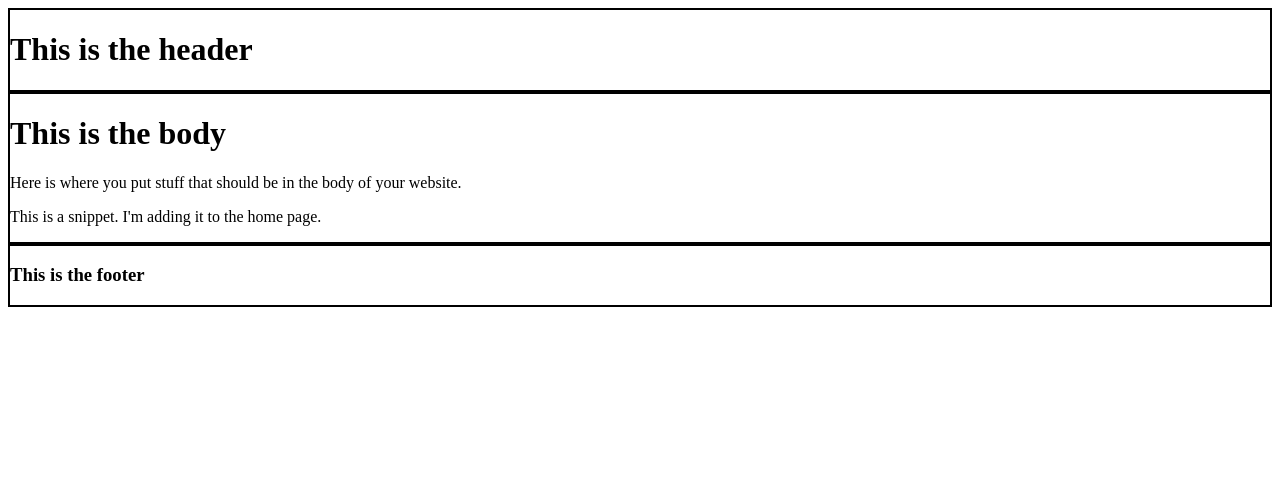
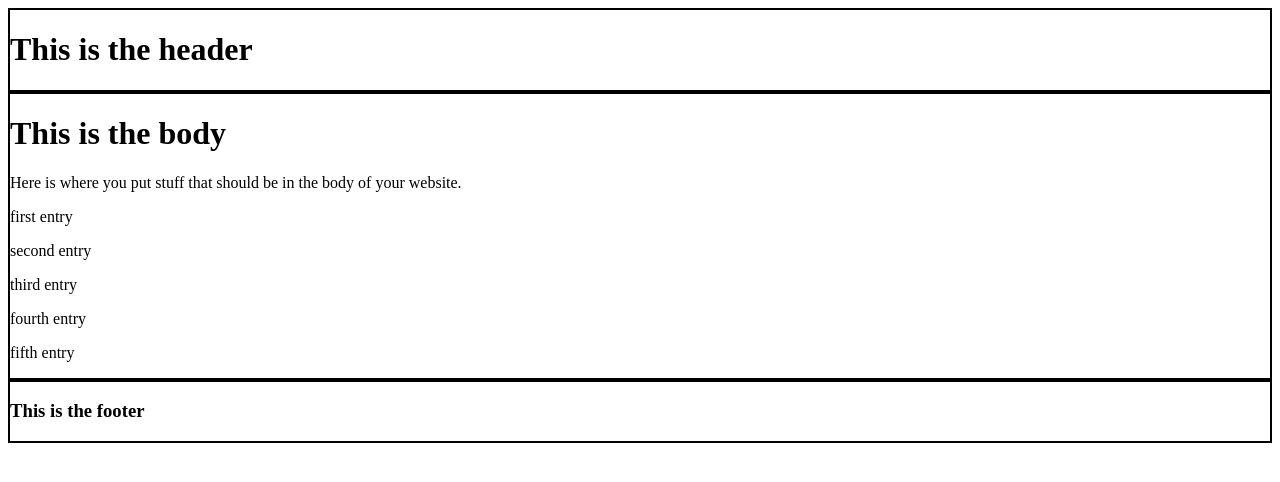
Before and after one commit to mitchtabian/CodingWithMitch-Blog-Course, a Django app: page / in a window 1280 px wide. Shown: the top 482 px of the page. Run offline with Django 3.2, Linux system fonts and the light colour scheme.

Commit message:
Passing Variables to a Template with Django

```diff
--- a/src/personal/templates/personal/home.html
+++ b/src/personal/templates/personal/home.html
@@ -8,7 +8,10 @@
 	<h1>This is the body</h1>
 	<p>Here is where you put stuff that should be in the body of your website.</p>
 
-	{% include 'personal/snippets/body_snippet.html' %}
+	{% for list_item in list_of_values %}
+		{% include 'personal/snippets/body_snippet.html' with value=list_item %}
+	{% endfor %}
+
 
 </div>
 
--- a/src/personal/templates/personal/snippets/body_snippet.html
+++ b/src/personal/templates/personal/snippets/body_snippet.html
@@ -1 +1 @@
-<p>This is a snippet. I'm adding it to the home page.</p>
+<p>{{value}}</p>
--- a/src/personal/views.py
+++ b/src/personal/views.py
@@ -3,5 +3,20 @@ from django.shortcuts import render
 # Create your views here.
 
 def home_screen_view(request):
-	print(request.headers)
-	return render(request, "personal/home.html", {})
+	context = {}
+	# context['some_string'] = "this is some string that I'm passing to the view"
+
+	# context = {
+	# 	'some_string': "this is some string that I'm passing to the view"
+	# }
+
+	# context['some_number'] = 3151351
+
+	list_of_values = []
+	list_of_values.append("first entry")
+	list_of_values.append("second entry")
+	list_of_values.append("third entry")
+	list_of_values.append("fourth entry")
+	list_of_values.append("fifth entry")
+	context['list_of_values'] = list_of_values
+	return render(request, "personal/home.html", context)
```
